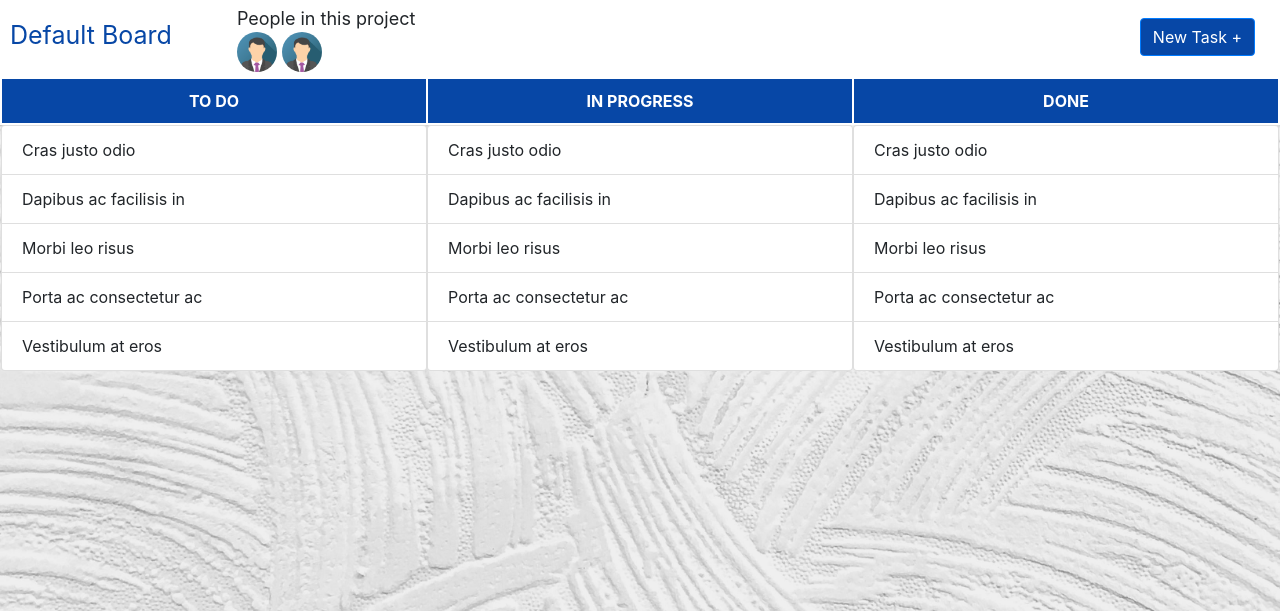
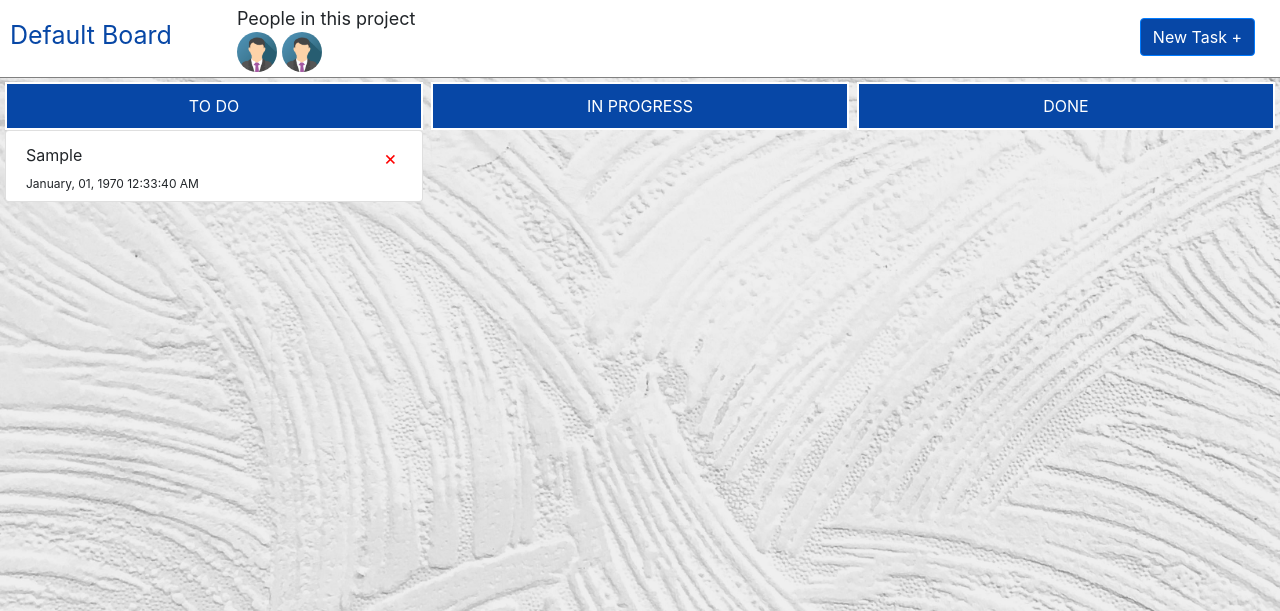
Before and after one commit to MuhammadAbdelaal/Task_Tracker, a PHP site: page /default_board.php in a window 1280 px wide. Shown: the part 57-668 px from the top of the page. Run offline with PHP 8.4, Linux system fonts and the light colour scheme; the visitor is signed in with stand-in values (Sample User, id 1); tables that the repository leaves empty or names only in its code hold one stand-in row (values such as "Sample post").

Commit message:
adding logic file for creating, editing, and deleting (TO DO LIST

```diff
--- a/default_board.php
+++ b/default_board.php
@@ -47,49 +47,53 @@ if(!isset($_SESSION['user_id'])){
          alt="Avatar" class="md-avatar rounded-circle size-1"></li>
           </ul>
         </li>
-        <li><button type="button" class="btn btn-primary">New Task +</button></li>
+        <li><button id="addTask" type="button" class="btn btn-primary">New Task +</button></li>
       </ul>
     </div>
 
+
     <!-- Dynamic 3 Lists  -->
-    <table class="lists-table">
-    <thead>
-      <th>TO DO</th>
-      <th>IN PROGRESS</th>
-      <th>DONE</th>
-    </thead>
-    <tbody>
-        <tr>
-          <td>
-            <ul class="list-group">
-              <li class="list-group-item">Cras justo odio</li>
-              <li class="list-group-item">Dapibus ac facilisis in</li>
-              <li class="list-group-item">Morbi leo risus</li>
-              <li class="list-group-item">Porta ac consectetur ac</li>
-              <li class="list-group-item">Vestibulum at eros</li>
-            </ul>
-          </td>
-          <td>
-            <ul class="list-group">
-              <li class="list-group-item">Cras justo odio</li>
-              <li class="list-group-item">Dapibus ac facilisis in</li>
-              <li class="list-group-item">Morbi leo risus</li>
-              <li class="list-group-item">Porta ac consectetur ac</li>
-              <li class="list-group-item">Vestibulum at eros</li>
-            </ul>
-          </td>
-          <td>
-            <ul class="list-group">
-              <li class="list-group-item">Cras justo odio</li>
-              <li class="list-group-item">Dapibus ac facilisis in</li>
-              <li class="list-group-item">Morbi leo risus</li>
-              <li class="list-group-item">Porta ac consectetur ac</li>
-              <li class="list-group-item">Vestibulum at eros</li>
-            </ul>
-          </td>
-        </tr>
-      </tbody>
-    </table>
+    <div class="grid-table">
+    <!-- Alert message -->
+    <div id='alert' class='alert alert-danger collapse'>
+          <a href="" class='close' data-dismiss='alert'>
+            &times;
+          </a>
+          <p id='alertContent'></p>
+        </div>
+    <div class="table-head">
+        <div class="table-head-item">TO DO</div>
+        <div class="table-head-item">IN PROGRESS</div>
+        <div class="table-head-item">DONE</div>
+      </div>
+      <div class="table-body">
+          <!-- add task textarea -->
+          <div id='textarea-container'>
+            <textarea name="addtask-textarea" id="addtask-textarea" cols="80" rows="10">
+
+            </textarea>
+            <button id="save" type="button" class="btn btn-success btn-block">SAVE</button>
+          </div>
+        <div id="todoBody">
+        <!-- to be added dynamically -->
+        <!--
+        <div class='list-group-item' id='$task_id'>
+                    <div>
+                        <p class='text'>$task</p>
+                        <p class='item-date'>$time</p>
+                    </div>
+                    <p class='delete-task' >&times;</p>
+                </div> -->
+        <div id="inprogressBody">
+        <!-- to be added dynamically -->
+
+        </div>
+        <div id="doneBody">
+        <!-- to be added dynamically -->
+
+        </div>
+      </div>
+    </div>
 
     <!-- Footer -->
     <div class="footer">
@@ -102,5 +106,9 @@ if(!isset($_SESSION['user_id'])){
     <script src="https://code.jquery.com/jquery-3.3.1.slim.min.js" integrity="sha384-q8i/X+965DzO0rT7abK41JStQIAqVgRVzpbzo5smXKp4YfRvH+8abtTE1Pi6jizo" crossorigin="anonymous"></script>
     <script src="https://cdnjs.cloudflare.com/ajax/libs/popper.js/1.14.7/umd/popper.min.js" integrity="sha384-UO2eT0CpHqdSJQ6hJty5KVphtPhzWj9WO1clHTMGa3JDZwrnQq4sF86dIHNDz0W1" crossorigin="anonymous"></script>
     <script src="https://stackpath.bootstrapcdn.com/bootstrap/4.3.1/js/bootstrap.min.js" integrity="sha384-JjSmVgyd0p3pXB1rRibZUAYoIIy6OrQ6VrjIEaFf/nJGzIxFDsf4x0xIM+B07jRM" crossorigin="anonymous"></script>
+
+    <!-- My Own JavaScript files -->
+    <script src="jQuery/jQuery.js"></script>
+    <script src="tasks.js"></script>
   </body>
 </html>
--- /dev/null
+++ b/loadtasks.php
@@ -0,0 +1,43 @@
+<?php
+session_start();
+include("connection.php");
+
+// get the user_id
+$user_id = $_SESSION['user_id'];
+
+// run a query to delete all empty tasks that not completly created by user
+$sql = "DELETE FROM tasks WHERE task = ''";
+$result = mysqli_query($link, $sql);
+if(!$result) {
+    echo "<div class='alert alert-warning'>An error occured!</div>";
+    exit;
+};
+// run a query to to look for all tasks corrosponding to that user_id
+$sql = "SELECT * FROM tasks WHERE user_id = '$user_id' ORDER BY time DESC";
+
+// show tasks or alert messages
+if($result = mysqli_query($link, $sql)){
+    if(mysqli_num_rows($result)>0){
+        while($row = mysqli_fetch_array($result, MYSQLI_ASSOC)){
+            $task_id = $row['id'];
+            $task = $row['task'];
+            $time = $row['time'];
+
+            //convert date and time
+            $time = date("F, d, Y  h:i:s A", $time);
+
+            echo "<div class='list-group-item' id='$task_id'>
+                    <div>
+                        <p class='text'>$task</p>
+                        <p class='item-date'>$time</p>
+                    </div>
+                    <p class='delete-task' >&times;</p>
+                </div>";
+        }
+    } else {
+        echo "<div class='alert alert-warning'>You have not created any tasks yet!</div>";
+    };
+} else {
+    echo "<div class='alert alert-warning'>An error occured!</div>";
+    exit;
+};
--- a/main.css
+++ b/main.css
@@ -230,21 +230,6 @@ ul.board-users li {
   padding-right: 5px;
 }
 
-/* lists table */
-.lists-table {
-  width: 100%;
-}
-
-.lists-table thead {
-  text-align: center;
-  background-color: #0747a6;
-  color: white;
-}
-.lists-table th {
-  border: solid white 2px;
-  padding: 10px 0;
-}
-
 /* h2 for user welcoming */
 .h2-welcomuser {
   font-size: 24px;
@@ -259,3 +244,56 @@ ul.board-users li {
   margin-top: 15px;
   padding-left: 5px;
 }
+
+/* lists div as a table */
+.grid-table {
+  margin: 5px;
+}
+
+.list-group-item {
+  display: flex;
+  justify-content: space-between;
+}
+
+.delete-task {
+  font-size: 20px;
+  color: red;
+  padding: 0 5px;
+}
+.delete-task:hover {
+  cursor: pointer;
+  color: crimson;
+  background: cornsilk;
+}
+.table-head-item {
+  text-align: center;
+  background-color: #0747a6;
+  color: white;
+  border: solid white 2px;
+  padding: 10px 0;
+}
+.table-head, .table-body {
+  display: grid;
+  grid-template-columns: repeat(3, 1fr);
+  column-gap: 0.5rem;
+}
+
+.item-date {
+  font-size: 12px;
+  margin: 0;
+  padding: 0;
+  line-height: 1px;
+}
+
+/* addtask-textarea */
+#textarea-container{
+  display: none;
+}
+
+#addtask-textarea {
+width:100%;
+height:85%;
+box-sizing: border-box;         /* For IE and modern versions of Chrome */
+-moz-box-sizing: border-box;    /* For Firefox                          */
+-webkit-box-sizing: border-box; /* For Safari                           */
+}
```
Also changed, not shown: createtask.php (added, +19 -0 lines), deletetask.php (added, +14 -0 lines), tasks.js (added, +146 -0 lines), updatetask.php (added, +21 -0 lines).
